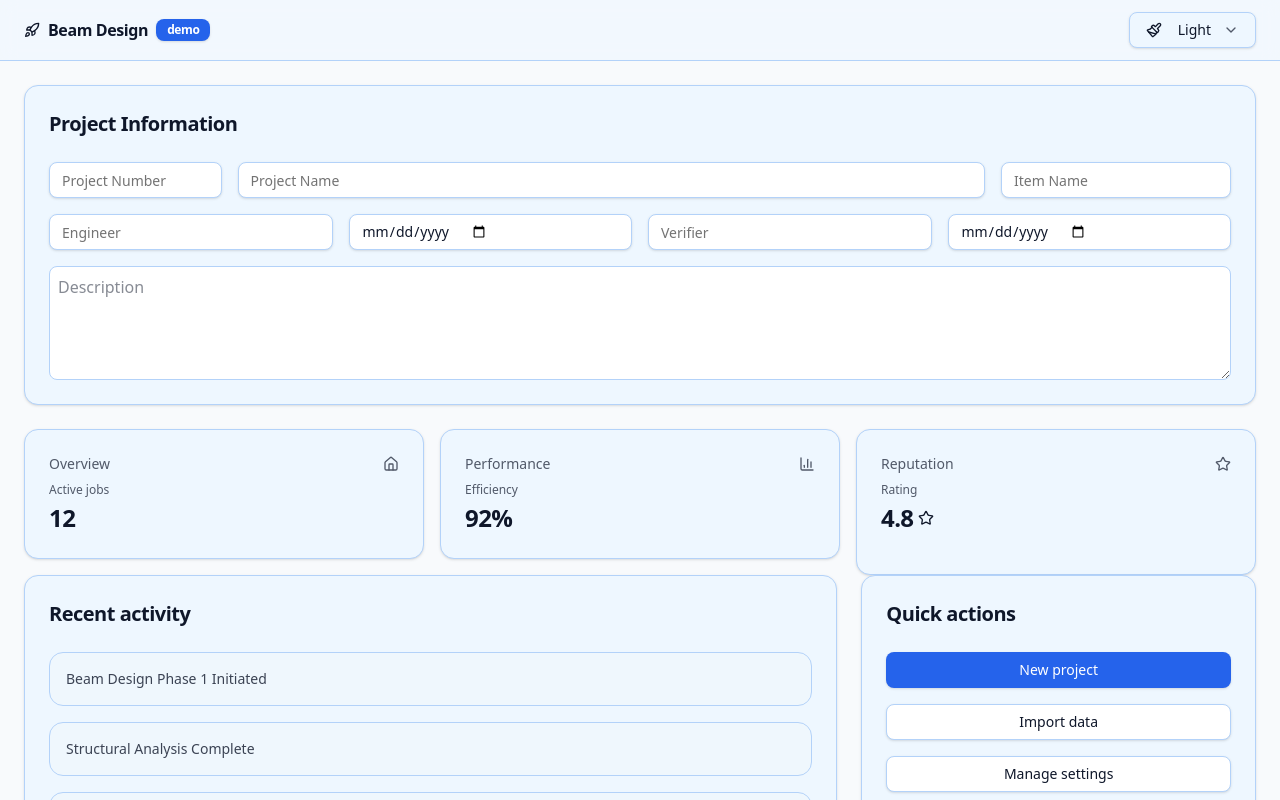
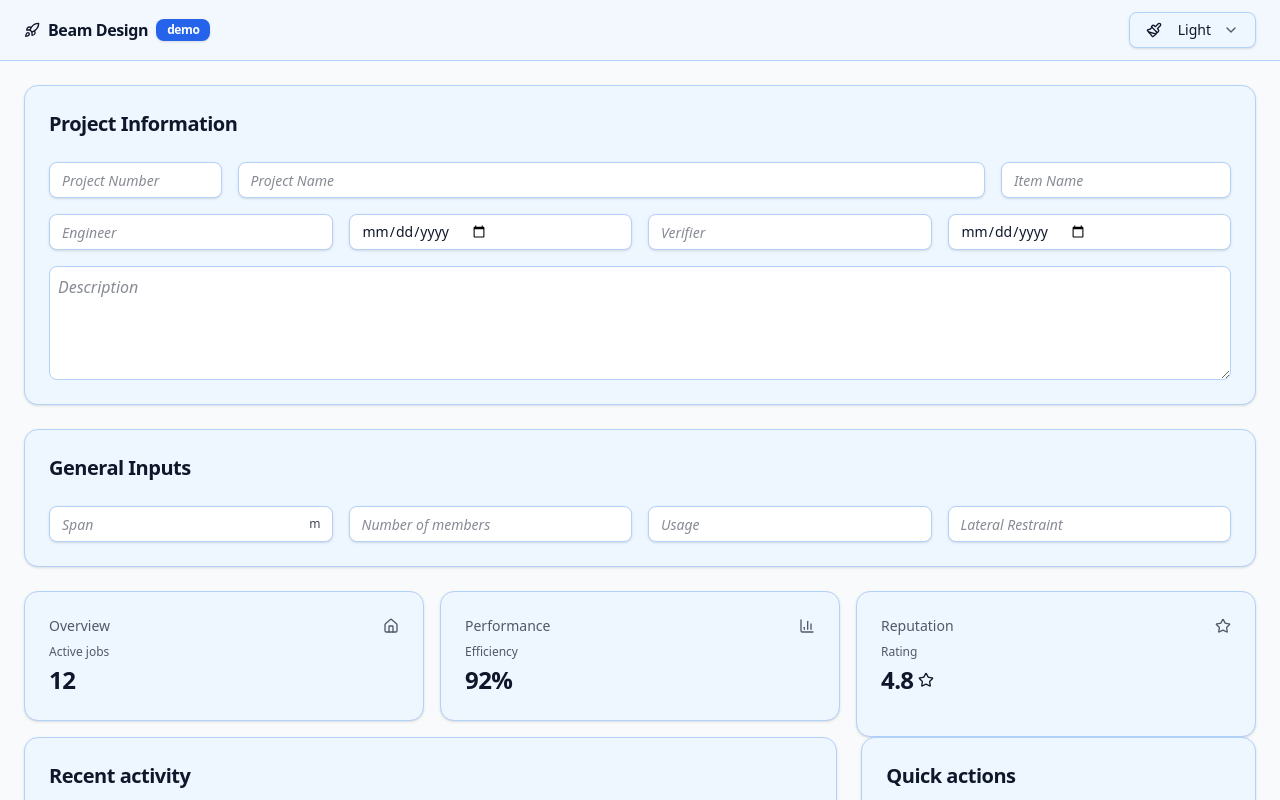
Before and after one commit to dhadley70/BeamDesignTS, a React (Vite) app: page / in a window 1280 px wide. Shown: the top 800 px of the page. Built offline with nearby package versions, Linux system fonts and the light colour scheme.

Commit message:
Fix type errors and refactor components

```diff
--- a/src/App.tsx
+++ b/src/App.tsx
@@ -1,4 +1,5 @@
 import { useEffect, useMemo, useRef, useState } from "react"
+import { InputWithUnit } from "@/components/ui/InputWithUnit"
 
 interface ProjectInfoState {
   projectNumber?: string
@@ -33,15 +34,9 @@ import {
 /* ---------------- Theming ---------------- */
 const THEME_KEY = "app-theme"
 const THEMES = [
-  "C64",
-  "Star Wars",
-  "Barbie",
-  "Matrix",
-  "Dune",
-  "Tron",
-  "Jurassic Park",
-  "Lord of the Rings",
+  "Light",
   "Wes Anderson",
+  "Slate",
   "Octonauts",
   "Shaun Tan",
   "Rainforest",
@@ -50,9 +45,7 @@ const THEMES = [
   "Lavender",
   "Sandstone",
   "Aurora",
-  "Slate",
   "Blade Runner",
-  "Light",
   "Dark",
   "Emerald",
   "Purple Breeze",
@@ -64,6 +57,14 @@ const THEMES = [
   "Slate Pro",
   "High Contrast",
   "Solar",
+  "C64",
+  "Star Wars",
+  "Barbie",
+  "Matrix",
+  "Dune",
+  "Tron",
+  "Jurassic Park",
+  "Lord of the Rings",
 ] as const
 type ThemeName = typeof THEMES[number]
 
@@ -185,6 +186,12 @@ export default function App() {
   const [mobileOpen, setMobileOpen] = useState(false)
   const [theme, setTheme] = useTheme()
   const [projectInfo, setProjectInfo] = useProjectInfo()
+  const [generalInputs, setGeneralInputs] = useState({
+    span: '',
+    usage: '',
+    lateralRestraint: '',
+    members: ''
+  })
 
   return (
     <div className="relative min-h-screen overflow-x-hidden text-[var(--text)] bg-[var(--bg)]">
@@ -321,6 +328,51 @@ export default function App() {
             </div>
           </CardContent>
         </Card>
+
+        {/* STATS CARDS */}
+
+        <Card className="mb-6 lg:col-span-2 bg-[var(--card)] text-[var(--text)] border-[color:var(--border)]">
+          <CardHeader>
+            <CardTitle className="text-xl">General Inputs</CardTitle>
+          </CardHeader>
+          <CardContent className="space-y-4">
+            <div className="grid grid-cols-4 gap-4">
+              <InputWithUnit
+                unit="m"
+                placeholder="Span"
+                value={generalInputs.span ?? ""}
+                onChange={(e: React.ChangeEvent<HTMLInputElement>) =>
+                  setGeneralInputs(prev => ({ ...prev, span: e.target.value }))
+                }
+                className="w-full bg-[var(--input)] border-[color:var(--border)]"
+              />
+              <Input
+                placeholder="Number of members"
+                value={generalInputs.members || ''}
+                onChange={(e) => setGeneralInputs(prev => ({ ...prev, members: e.target.value }))}
+                className="w-full bg-[var(--input)] border-[color:var(--border)]"
+              />
+              <Input
+                placeholder="Usage"
+                value={generalInputs.usage || ''}
+                onChange={(e) => setGeneralInputs(prev => ({ ...prev, usage: e.target.value }))}
+                className="w-full bg-[var(--input)] border-[color:var(--border)]"
+              />
+              <Input
+                placeholder="Lateral Restraint"
+                value={generalInputs.lateralRestraint || ''}
+                onChange={(e) => setGeneralInputs(prev => ({ ...prev, lateralRestraint: e.target.value }))}
+                className="w-full bg-[var(--input)] border-[color:var(--border)]"
+              />
+            </div>
+
+          </CardContent>
+        </Card>
+
+
+        {/* ---------------- */}
+
+
 
         <div className="grid gap-4 space-y-4 md:grid-cols-3">
           <StatCard
--- /dev/null
+++ b/src/components/ui/InputWithUnit.tsx
@@ -0,0 +1,41 @@
+import * as React from "react"
+import { cn } from "@/lib/utils"
+import { Input } from "./input"   // <- imports your existing Input from ui/Input.tsx
+
+type Props = React.ComponentProps<typeof Input> & {
+  unit: string
+  unitAriaLabel?: string
+  unitPosition?: "right" | "left"
+  unitClassName?: string
+}
+
+/** Input with a non-interactive unit label inside the field */
+export function InputWithUnit({
+  unit,
+  unitAriaLabel,
+  unitPosition = "right",
+  className,
+  unitClassName,
+  ...props
+}: Props) {
+  const pad = unitPosition === "right" ? "pr-10" : "pl-10"
+  const side = unitPosition === "right" ? "right-3" : "left-3"
+
+  return (
+    <div className="relative">
+      <Input {...props} className={cn(pad, className)} />
+      <span
+        className={cn(
+          "pointer-events-none absolute inset-y-0 flex items-center text-xs",
+          "text-[color:var(--text)]/80", // or var(--deadTint) / var(--muted)
+          side,
+          unitClassName
+        )}
+        aria-hidden={unitAriaLabel ? undefined : true}
+        aria-label={unitAriaLabel}
+      >
+        {unit}
+      </span>
+    </div>
+  )
+}
--- a/src/components/ui/input.tsx
+++ b/src/components/ui/input.tsx
@@ -1,5 +1,4 @@
 import * as React from "react"
-
 import { cn } from "@/lib/utils"
 
 const Input = React.forwardRef<HTMLInputElement, React.ComponentProps<"input">>(
@@ -8,7 +7,8 @@ const Input = React.forwardRef<HTMLInputElement, React.ComponentProps<"input">>(
       <input
         type={type}
         className={cn(
-          "flex h-9 w-full rounded-md border border-input bg-transparent px-3 py-1 text-base shadow-sm transition-colors file:border-0 file:bg-transparent file:text-sm file:font-medium file:text-foreground placeholder:text-muted-foreground focus-visible:outline-none focus-visible:ring-1 focus-visible:ring-ring disabled:cursor-not-allowed disabled:opacity-50 md:text-sm",
+          // removed: placeholder:text-muted-foreground
+          "flex h-9 w-full rounded-md border border-input bg-transparent px-3 py-1 text-base shadow-sm transition-colors file:border-0 file:bg-transparent file:text-sm file:font-medium file:text-foreground focus-visible:outline-none focus-visible:ring-1 focus-visible:ring-ring disabled:cursor-not-allowed disabled:opacity-50 md:text-sm",
           className
         )}
         ref={ref}
--- a/src/index.css
+++ b/src/index.css
@@ -123,11 +123,20 @@
 /* ---break---
 */
 @layer base {
+  /* existing base */
   * {
     @apply border-border outline-ring/50;
   }
   body {
     @apply bg-background text-foreground;
+  }
+
+  /* global placeholder style */
+  input::placeholder,
+  textarea::placeholder {
+    color: var(--text);
+    opacity: 0.5;
+    font-style: italic;
   }
 }
 
```
